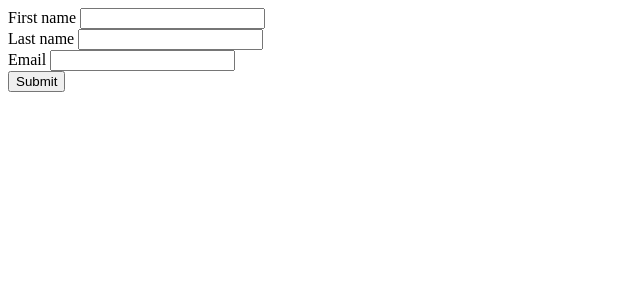
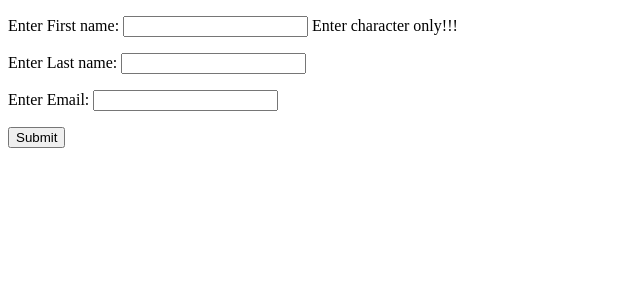
Before and after one commit to uddin-rajaul/Job-Post, a Django app: page /subscribe/ in a window 1280 px wide. Shown: the top 300 px of the page, without its empty margins (0-640 px from the left). Run offline with Django 4.2, Linux system fonts and the light colour scheme.

Commit message:
customizing model forms

```diff
--- a/subscribe/forms.py
+++ b/subscribe/forms.py
@@ -1,11 +1,25 @@
 from django import forms
-
+from django.utils.translation import gettext_lazy as _
 from subscribe.models import Subscribe
 
 class SubscribeForm(forms.ModelForm):
     class Meta:
         model = Subscribe
         fields='__all__'
+        #exclude=('first_name',)
+        labels={
+            'first_name':_('Enter First name'),
+            'last_name':_('Enter Last name'),
+            'email':_('Enter Email')
+        }
+        help_texts={
+            'first_name':_('Enter character only!!!')
+        }
+        error_messages = {
+            'first_name':{
+                'required':_('You cannon move forward without first name')
+            }
+        }
 
 # def validate_comma(value):
 #     if ',' in value:
--- a/subscribe/templates/subscribe/subscribe.html
+++ b/subscribe/templates/subscribe/subscribe.html
@@ -9,16 +9,17 @@
 <body>
     <form method="post">
         {% csrf_token %}
+        {{form.as_p}}
 
-        {% for field in form %}
+        {% comment %} {% for field in form %}
             <div class="subscribe_field">
                 {{field.errors}}
                 <label for="{{ field.id_for_label }}">{{ field.label }}</label>
 
-                {% comment %} {{field.label_tag}} {% endcomment %}
+                {% comment %} {{field.label_tag}}
                 {{field}}
             </div>
-        {% endfor %}
+        {% endfor %} {% endcomment %}
 
         {% comment %} <div class="Subscribe_field">
             {{ form.first_name.errors }}
```
